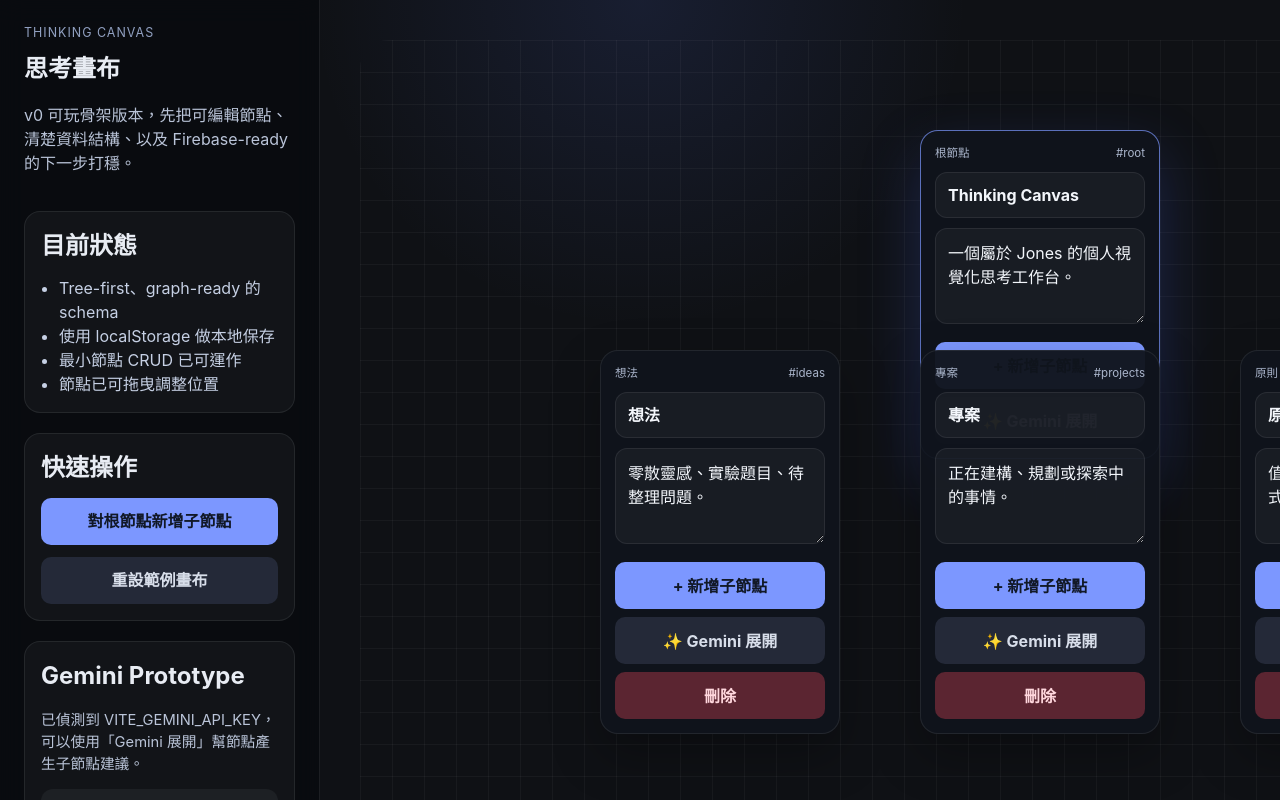
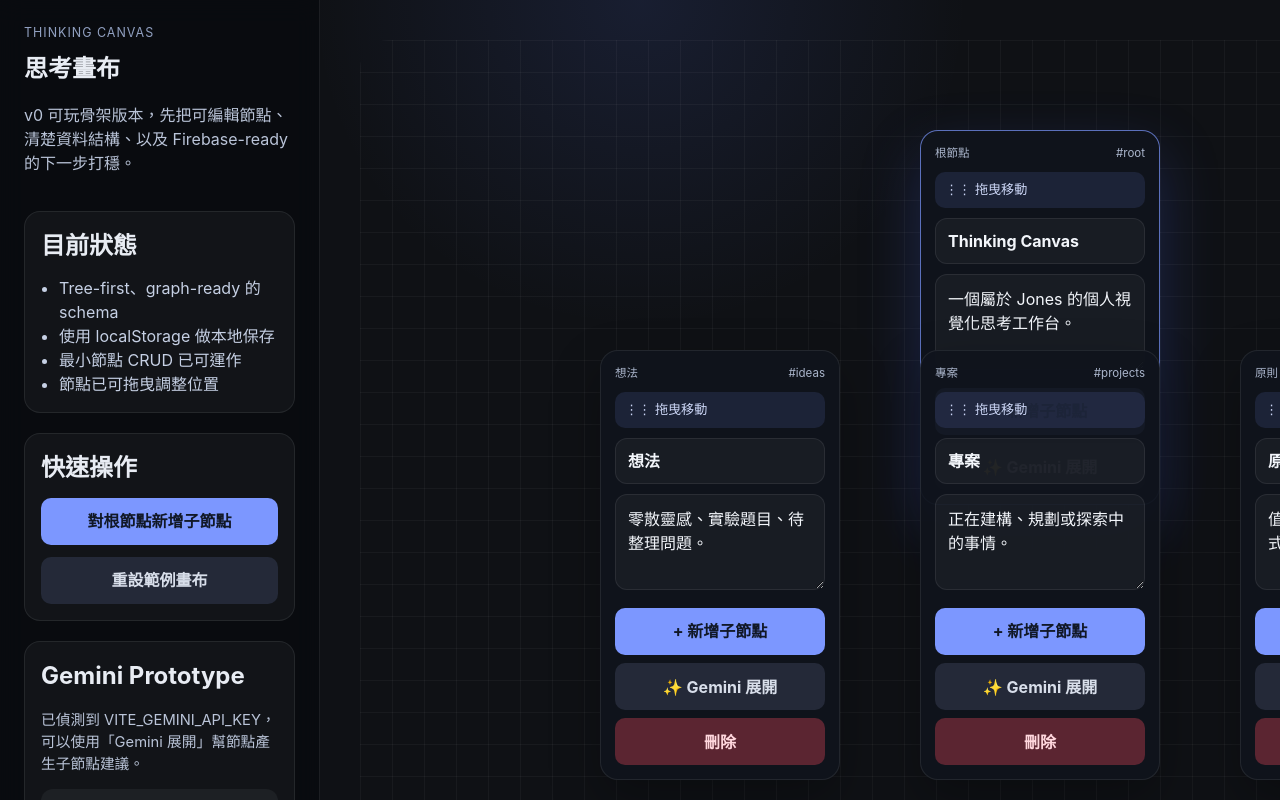
Before and after one commit to jonesandjay123/thinking-canvas, a React (Vite) app: page / in a window 1280 px wide. Shown: the top 800 px of the page. Built offline with nearby package versions, Linux system fonts and the light colour scheme; no server answers.

Commit message:
Fix button interactions by isolating drag handle

```diff
--- a/src/components/NodeCard.tsx
+++ b/src/components/NodeCard.tsx
@@ -32,10 +32,14 @@ export function NodeCard({
   onDragStart,
 }: NodeCardProps) {
   return (
-    <div className={`node-card ${isRoot ? 'root' : ''}`} onPointerDown={(event) => onDragStart(node.id, event)}>
+    <div className={`node-card ${isRoot ? 'root' : ''}`}>
       <div className="node-card__meta">
         <span className="node-badge">{typeLabelMap[node.type]}</span>
         <span className="node-tagline">#{node.id}</span>
+      </div>
+
+      <div className="node-card__drag-handle" onPointerDown={(event) => onDragStart(node.id, event)}>
+        ⋮⋮ 拖曳移動
       </div>
 
       <input
--- a/src/styles.css
+++ b/src/styles.css
@@ -128,7 +128,7 @@ button.danger {
 
 .node-card {
   width: 240px;
-  cursor: grab;
+
   padding: 14px;
   border-radius: 18px;
   background: rgba(16, 20, 29, 0.96);
@@ -139,6 +139,17 @@ button.danger {
 .node-card.root {
   border-color: rgba(124, 151, 255, 0.7);
   box-shadow: 0 24px 60px rgba(71, 100, 237, 0.25);
+}
+
+.node-card__drag-handle {
+  margin-top: 10px;
+  padding: 8px 10px;
+  border-radius: 10px;
+  background: rgba(124, 151, 255, 0.12);
+  color: #cdd7f7;
+  font-size: 0.82rem;
+  cursor: grab;
+  user-select: none;
 }
 
 .node-card__meta,
```
